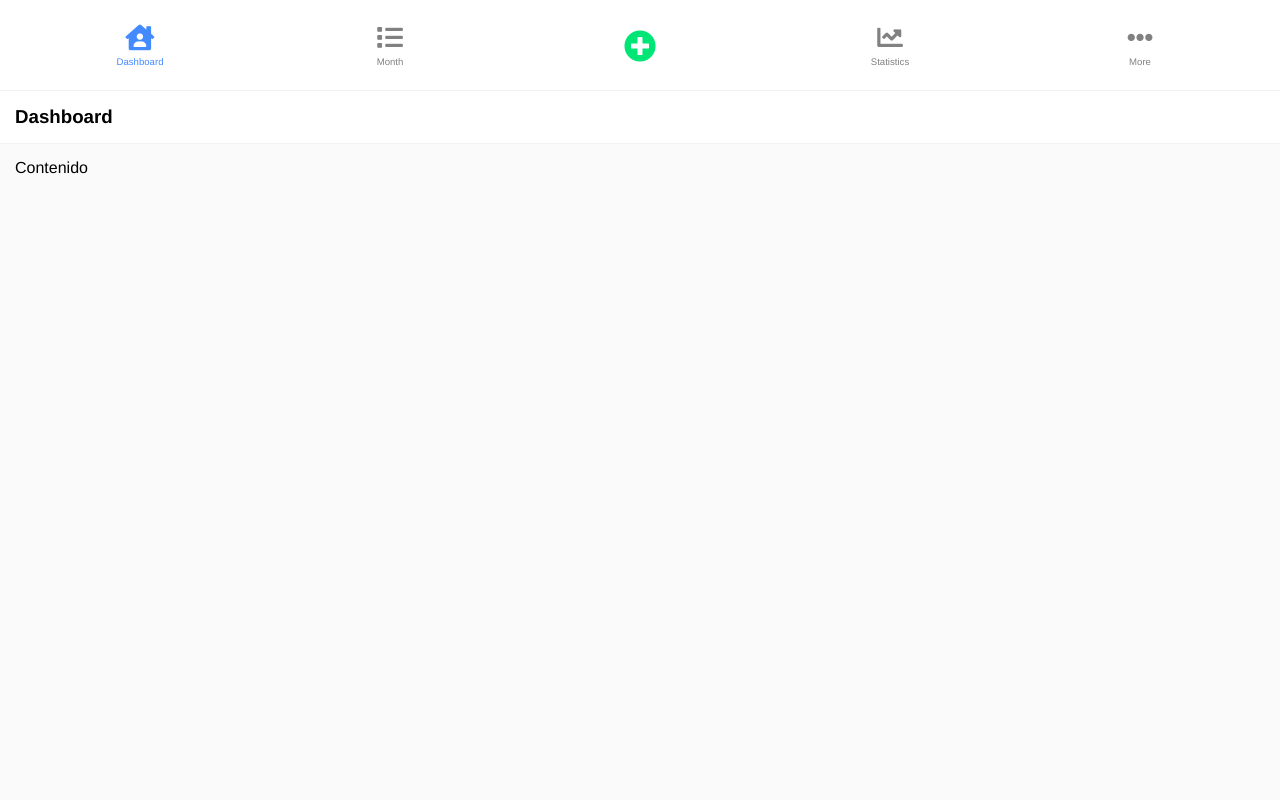
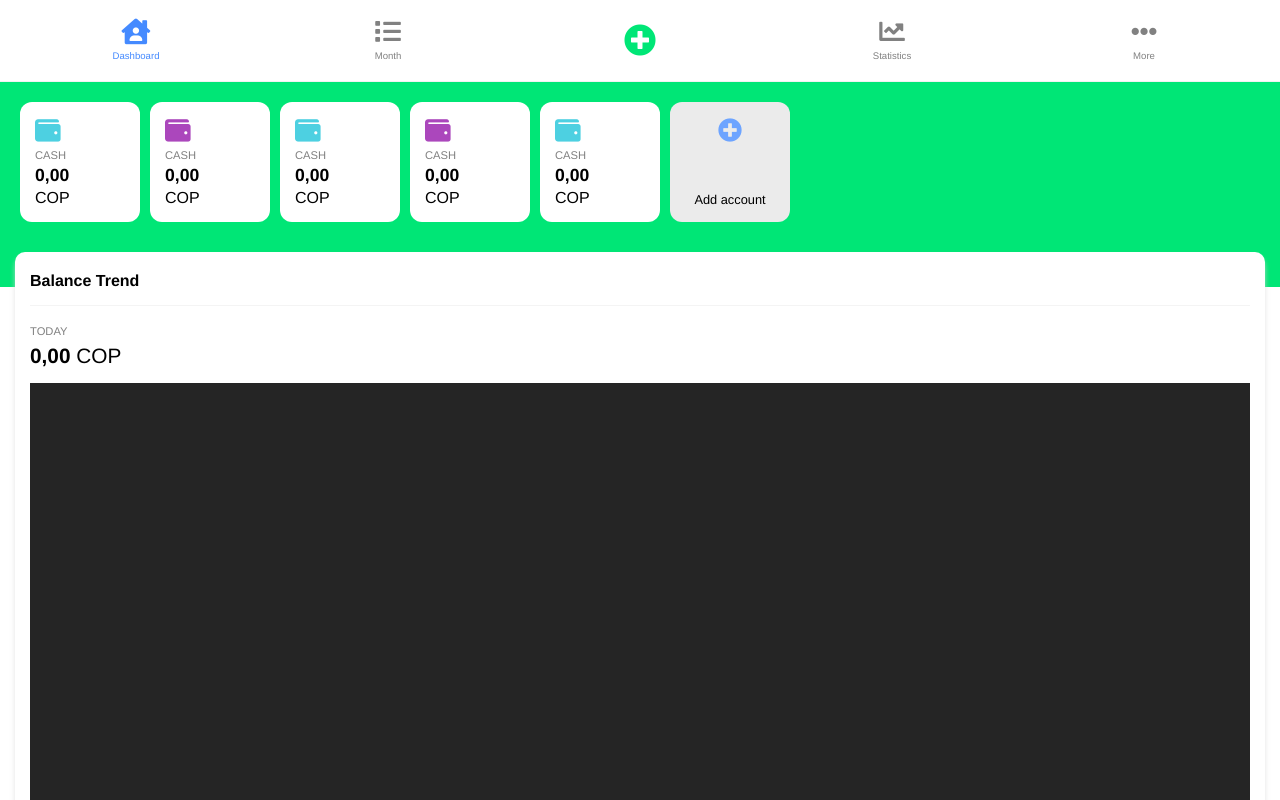
Before and after one commit to cedv1990/wallet-app, a React app: page /dashboard in a window 1280 px wide. Built offline with nearby package versions, Linux system fonts and the light colour scheme; some packages are replaced by stand-ins of ours; no server answers; sample sign-in values are in the browser's storage.

Commit message:
first dashboard design

```diff
--- a/src/components/wallet/DashboardScreen.js
+++ b/src/components/wallet/DashboardScreen.js
@@ -1,11 +1,90 @@
 import React from 'react';
+
+const data = [
+    {
+        title: 'Balance Trend',
+        body: (
+            <>
+                <div className="summary">
+                    <span>TODAY</span>
+                    <p><b>0,00</b> <span>COP</span></p>
+                </div>
+
+                <div className="graph">
+
+                </div>
+            </>
+        )
+    },
+    {
+        title: 'Top expenses',
+        body: (
+            <>
+            </>
+        )
+    },
+    {
+        title: 'Last records',
+        body: (
+            <>
+            </>
+        )
+    }
+]
 
 export const DashboardScreen = () => {
     return (
         <>
-            <h3 className="wallet__body-title">Dashboard</h3>
-            <div className="wallet__body-content">
-                Contenido
+            <div className="wallet__dashboard-container">
+                <div className="wallet__dashboard-accounts">
+                    {
+                        ['#4dd0e1','#ab47bc','#4dd0e1','#ab47bc','#4dd0e1'].map(x =>
+                            (
+                                <div className="item">
+                                    <div className="icon" style={{ color: x }}>
+                                        <i className="fas fa-wallet"></i>
+                                    </div>
+                                    <div className="name">
+                                        Cash
+                                    </div>
+                                    <div className="value">
+                                        0,00
+                                    </div>
+                                    <div className="currency">
+                                        COP
+                                    </div>
+                                </div>
+                            )
+                        )
+                    }
+                    <div className="item new">
+                        <div className="icon">
+                            <i className="fas fa-plus-circle"></i>
+                        </div>
+                        <div className="text">
+                            Add account
+                        </div>
+                    </div>
+                    <div className="space"></div>
+                </div>
+
+                <div className="wallet__dashboard-cards-container">
+                    {
+                        data.map(({ title, body }) => (
+                            <div className="card__container">
+                                <h4>{ title }</h4>
+                                <hr />
+
+                                <div className="card__body">
+
+                                    { body }
+
+                                </div>
+                            </div>
+                        ))
+
+                    }
+                </div>
             </div>
         </>
     )
--- a/src/styles/base/_base.scss
+++ b/src/styles/base/_base.scss
@@ -1,6 +1,7 @@
 * {
     font-family: Helvetica, Arial, sans-serif;
     margin: 0;
+    box-sizing: border-box;
 }
 
 html, body{
--- a/src/styles/base/_settings.scss
+++ b/src/styles/base/_settings.scss
@@ -18,13 +18,23 @@ $themes: (
         "bg-color": white,
         "color-primary": black,
         "sutile-border": 0.5px solid rgba(129, 129, 129, 0.1),
-        "bg-color-body-content": darken($color: white, $amount: 2)
+        "bg-color-body-content": darken($color: white, $amount: 2),
+        "bg-color-items": white,
+        "bg-color-new-item": darken($color: white, $amount: 8),
+        "bg-color-account": #00e676,
+        "box-shadow": 0px 5px 5px 0px rgba(218, 218, 218, 0.75),
+        "hr-grey": 0.5px solid rgba(197, 197, 197, 0.2)
     ),
     "dark": (
         "bg-color": black,
         "color-primary": white,
         "sutile-border": 0.5px solid rgba(53, 53, 53, 0.6),
-        "bg-color-body-content": black
+        "bg-color-body-content": black,
+        "bg-color-items": $dark-grey,
+        "bg-color-new-item": darken($color: $dark-grey, $amount: 5),
+        "bg-color-account": black,
+        "box-shadow": none,
+        "hr-grey": 0.5px solid rgba(197, 197, 197, 0.1)
     )
 );
 
--- /dev/null
+++ b/src/styles/components/_dashboard.scss
@@ -0,0 +1,144 @@
+.wallet__dashboard {
+    &-container {
+        display: flex;
+        flex-direction: column;
+        padding: 0 !important;
+    }
+
+    &-accounts {
+        -webkit-overflow-scrolling: touch;
+        overflow-y: hidden;
+        overflow-x: auto;
+        width: auto;
+        padding: 15px;
+        padding-bottom: 60px;
+        display: flex;
+        flex-wrap: nowrap;
+
+        @include themed() {
+            background-color: t('bg-color-account');
+        }
+
+        .item {
+            flex: 0 0 auto;
+            height: 120px;
+            width: 120px;
+            margin: 5px;
+            padding: 15px;
+            border-radius: 10%;
+
+            display: flex;
+            flex-direction: column;
+            justify-content: space-between;
+
+            @include themed() {
+                background-color: t('bg-color-items');
+            }
+
+            &:not(.new) {
+                .icon {
+                    font-size: 1.6rem;
+                }
+
+                .name {
+                    font-size: .7rem;
+                    color: $menu-color;
+                    text-transform: uppercase;
+                }
+
+                .value {
+                    font-weight: bolder;
+                    font-size: 1.1rem;
+                }
+            }
+
+            &.new {
+                div {
+                    text-align: center;
+                }
+
+                .icon {
+                    font-size: 1.5rem;
+                    color: lighten($color: $selected-color, $amount: 8);
+                }
+
+                .text {
+                    font-size: .8rem;
+                }
+
+                @include themed() {
+                    background-color: t('bg-color-new-item');
+                }
+            }
+        }
+    }
+
+    &-cards-container {
+        margin-top: -50px;
+        z-index: 2;
+    }
+}
+
+.summary {
+    > span {
+        font-size: .7rem;
+        color: $menu-color;
+    }
+
+    p {
+        margin-top: 5px;
+        font-size: 1.3rem;
+
+        span {
+            font-weight: lighter;
+        }
+    }
+}
+
+.graph {
+    margin-top: 15px;
+    /*QUITAR*/
+    width: 100%;
+    padding-top: 60%;
+    background-color: #252525;
+    /*FIN QUITAR*/
+}
+
+.card__ {
+    &container {
+        border-radius: 10px;
+        padding: 15px;
+        margin: 15px;
+
+        @include themed() {
+            background-color: t('bg-color-items');
+
+            -webkit-box-shadow: t('box-shadow');
+            -moz-box-shadow:    t('box-shadow');
+            box-shadow:         t('box-shadow');
+        }
+
+        h4 {
+            margin: 0;
+            margin-bottom: 15px;
+            margin-top: 5px;
+        }
+
+        hr {
+            @include themed() {
+                border: t('hr-grey');
+            }
+            border-bottom: none !important;
+        }
+
+    }
+
+    &body {
+        margin: 15px 0;
+    }
+}
+
+.space {
+    width: 15px;
+    flex: 0 0 auto;
+}
--- a/src/styles/components/_wallet.scss
+++ b/src/styles/components/_wallet.scss
@@ -1,3 +1,5 @@
+@import './dashboard';
+
 .wallet {
     &__main-content {
         height: 100vh;
@@ -9,11 +11,10 @@
     }
 
     &__menubar {
-        max-height: 80px;
+        max-height: 82px;
 
         display: flex;
         flex-direction: column;
-        padding: 5px;
 
         &-navbar {
             display: flex;
@@ -32,6 +33,7 @@
             padding: 15px;
             flex: 1;
             font-size: 1.6rem;
+            height: 70px;
             cursor: pointer;
             color: $menu-color;
 
@@ -62,6 +64,10 @@
     &__body {
         display: flex;
         flex-direction: column;
+        -webkit-overflow-scrolling: touch;
+        overflow-x: hidden;
+        overflow-y: auto;
+
         > * {
             padding: 15px;
         }
```
Also changed, not shown: 1 other file.
